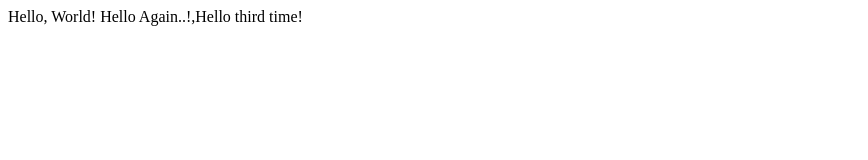
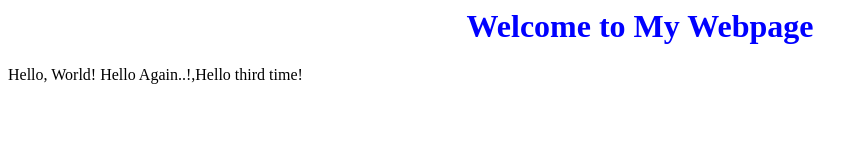
Before and after one commit to vd300/test0, a plain HTML site: page hello.html in a window 1280 px wide. Shown: the whole page, without its empty margins (0-868 px from the left). Drawn offline with Linux system fonts and the light colour scheme.

Commit message:
Added another line

```diff
--- a/hello.html
+++ b/hello.html
@@ -5,6 +5,7 @@
 	<title>My Webpage</title>
 </head>
 <body>
-	Hello, World! Hello Again..!,Hello third time!
+	<h1 style="color: blue;text-align:center;">Welcome to My Webpage</h1>
+	<p>Hello, World! Hello Again..!,Hello third time!</p>
 </body>
 </html>
```
Also changed, not shown: index.html (+1 -0 lines).
